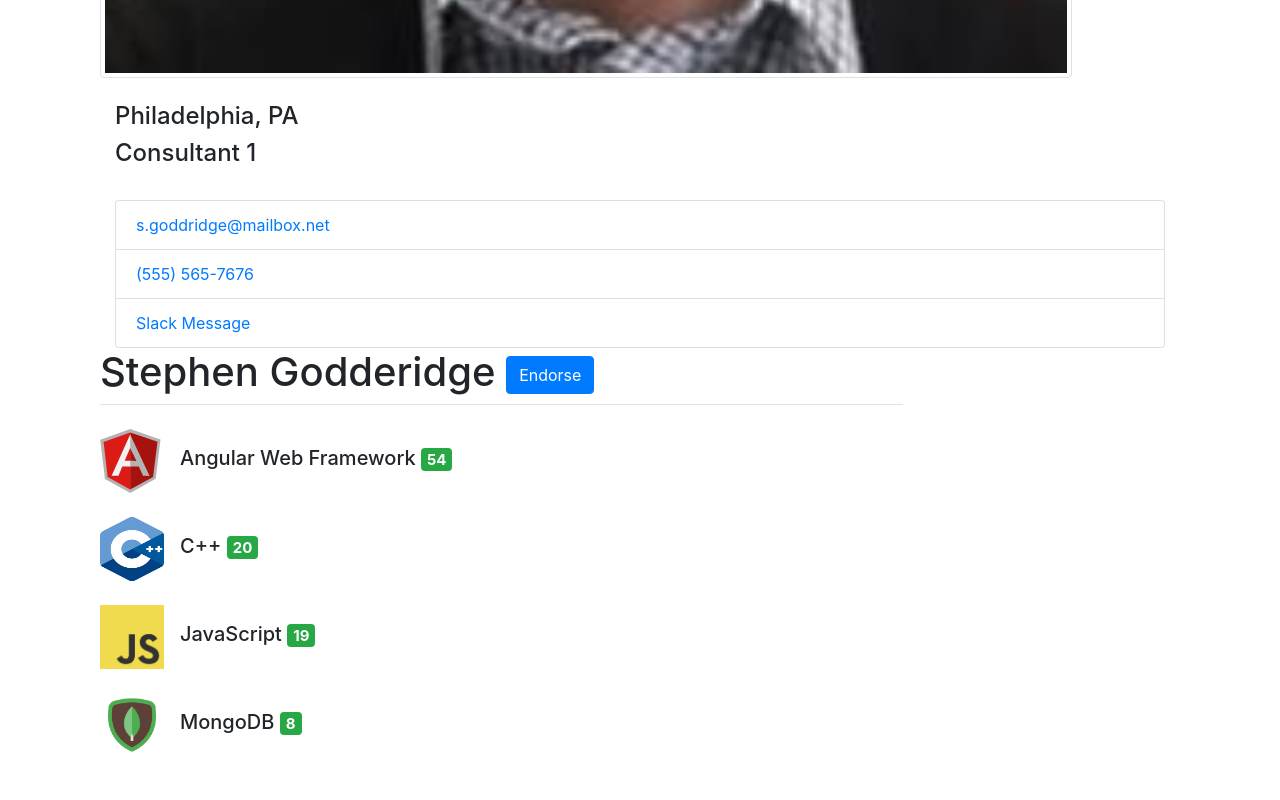
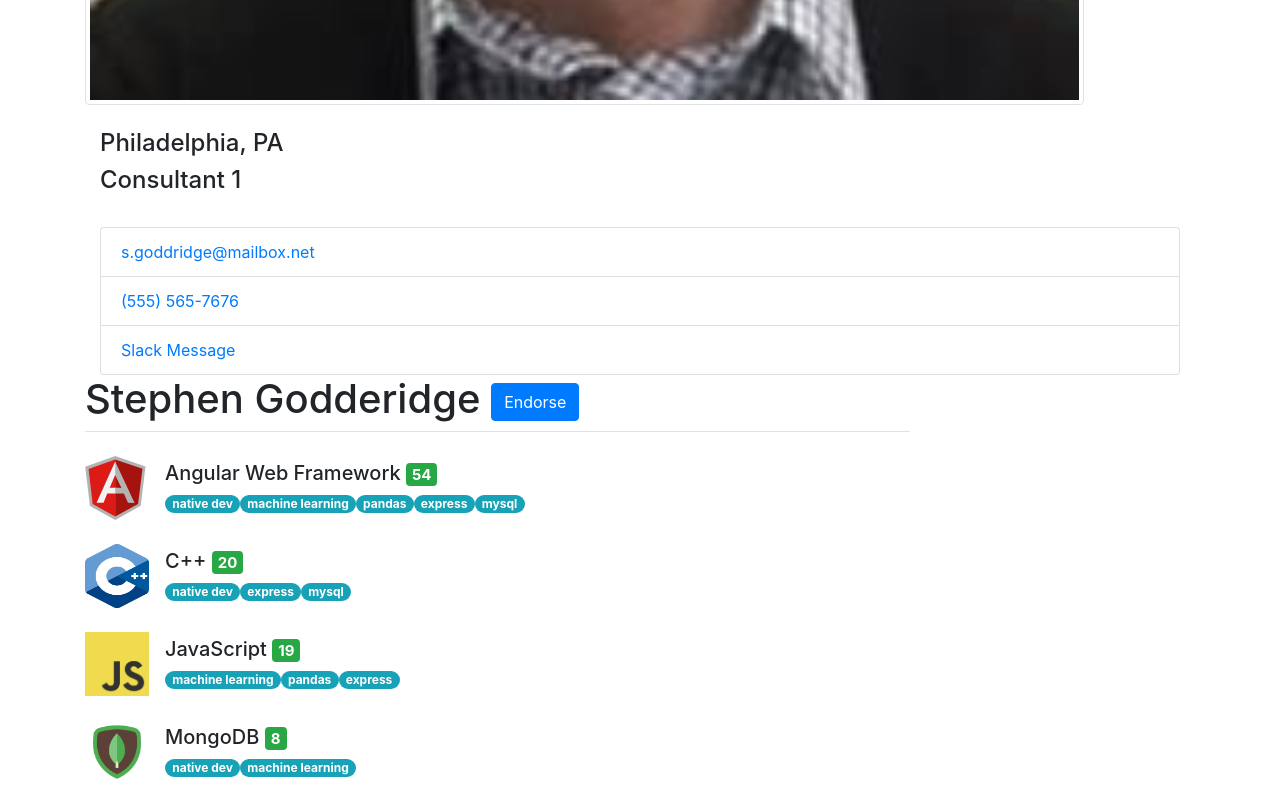
Before and after one commit to jacobnpeterson/devschoolapp, an Angular app: page /profile in a window 1280 px wide. Shown: the part 950-1750 px from the top of the page. Before the commit the page ends 1723 px from the top, so only its background shows below. Built offline with nearby package versions, Linux system fonts and the light colour scheme.

Commit message:
Profile -> endorse

```diff
--- a/src/app/app-routing.module.ts
+++ b/src/app/app-routing.module.ts
@@ -4,8 +4,6 @@ import { SkillComponent } from './skill/skill.component';
 import { HomeComponent } from './home/home.component';
 import { ProfileComponent } from './profile/profile.component';
 import { LoginComponent } from './login/login.component';
-import { EndorseComponent } from './endorse/endorse.component';
-import { CardComponent } from './card/card.component';
 
 const routes: Routes = [
   { path: 'skill', component: SkillComponent },
--- a/src/app/endorse/endorse.component.html
+++ b/src/app/endorse/endorse.component.html
@@ -5,8 +5,7 @@
             <div class="form-group">
                 <label for="question">With which technology did Stephen help you?</label>
                 <div class="btn-group dropdown">
-                  <button type="button" class="btn btn-secondary dropdown-toggle" data-toggle="dropdown"
-                 aria-haspopup="true" aria-expanded="false">
+                        <button type="button" class="btn btn-secondary dropdown-toggle" data-toggle="dropdown" aria-haspopup="true" aria-expanded="false">
                             Start
                         </button>
                         <div class="dropdown-menu" aria-labelledby="dropdownMenuButton">
--- a/src/app/profile/profile.component.html
+++ b/src/app/profile/profile.component.html
@@ -1,4 +1,3 @@
-<div class="container">
 <div class="row">
     <div class="col">
         <img src="assets/img/stephen.jfif" class="img-thumbnail" alt="Res Image" style="width:90%"/>
@@ -16,8 +15,39 @@
         </div>
     </div>
     <div class="col-9">
-          <div class="border-bottom"><h1>Stephen Godderidge  <button type="button" class="btn btn-primary">Endorse</button></h1></div>
-
+        <div class="border-bottom"><h1>Stephen Godderidge  <button type="button" class="btn btn-primary" data-toggle="modal" data-target="#exampleModal">Endorse</button></h1></div>
+        <!-- Endorse Modal -->
+        <div class="modal fade" id="exampleModal" tabindex="-1" role="dialog" aria-labelledby="exampleModalLabel" aria-hidden="true">
+            <div class="modal-dialog" role="document">
+                <div class="modal-content">
+                    <!-- <div class="modal-header">
+                        <h5 class="modal-title" id="exampleModalLabel">Endorse Stephen</h5>
+                    </div> -->
+                    <div class="modal-body">
+                        <form>
+                            <div class="form-group">
+                                <label for="select_tech">With which technology did Stephen help you?</label>
+                                <select class="form-control" id="select_tech">
+                                    <option>Angular</option>
+                                    <option>C++</option>
+                                    <option>JavaScript</option>
+                                    <option>MongoDB</option>
+                                    <option>Other</option>
+                                </select>
+                            </div>
+                            <div class="form-group">
+                                <label for="tags">Add tags for more specific areas:</label>
+                                <input type="text" class="form-control" id="tags" placeholder="Tags">
+                            </div>
+                        </form>
+                    </div>
+                    <div class="modal-footer">
+                        <button type="button" class="btn btn-success">Endorse</button>
+                        <button type="button" class="btn btn-secondary" data-dismiss="modal">Cancel</button>
+                    </div>
+                </div>
+            </div>
+        </div>
         <!-- Skills Column -->
         <br>
         <div>
@@ -26,6 +56,11 @@
                     <img src="assets/img/angular-icon.svg" class="align-self-center mr-3" style="width:64px;height:64px;"/>
                     <div class="media-body align-self-center">
                         <h5 class="mt-0 mb-1">Angular Web Framework  <span class="badge badge-success">54</span></h5>
+                        <span class="badge badge-pill badge-info">native dev</span>
+                        <span class="badge badge-pill badge-info">machine learning</span>
+                        <span class="badge badge-pill badge-info">pandas</span>
+                        <span class="badge badge-pill badge-info">express</span>
+                        <span class="badge badge-pill badge-info">mysql</span>
                     </div>
                 </li>
                 <br>
@@ -33,6 +68,9 @@
                     <img src="assets/img/cplusplus.png" class="align-self-center mr-3" style="width:64px;height:64px;"/>
                     <div class="media-body align-self-center">
                         <h5 class="mt-0 mb-1">C++  <span class="badge badge-success">20</span></h5>
+                        <span class="badge badge-pill badge-info">native dev</span>
+                        <span class="badge badge-pill badge-info">express</span>
+                        <span class="badge badge-pill badge-info">mysql</span>
                     </div>
                 </li>
                 <br>
@@ -40,6 +78,9 @@
                     <img src="assets/img/js.png" class="align-self-center mr-3" style="width:64px;height:64px;"/>
                     <div class="media-body align-self-center">
                         <h5 class="mt-0 mb-1">JavaScript  <span class="badge badge-success">19</span></h5>
+                        <span class="badge badge-pill badge-info">machine learning</span>
+                        <span class="badge badge-pill badge-info">pandas</span>
+                        <span class="badge badge-pill badge-info">express</span>
                     </div>
                 </li>
                 <br>
@@ -47,10 +88,11 @@
                     <img src="assets/img/mongodb.png" class="align-self-center mr-3" style="width:64px;height:64px;"/>
                     <div class="media-body align-self-center">
                         <h5 class="mt-0 mb-1">MongoDB  <span class="badge badge-success">8</span></h5>
+                        <span class="badge badge-pill badge-info">native dev</span>
+                        <span class="badge badge-pill badge-info">machine learning</span>
                     </div>
                 </li>
             </ul>
         </div>
     </div>
 </div>
-</div>
```
Lines whose indentation alone changed are shown as unchanged.
